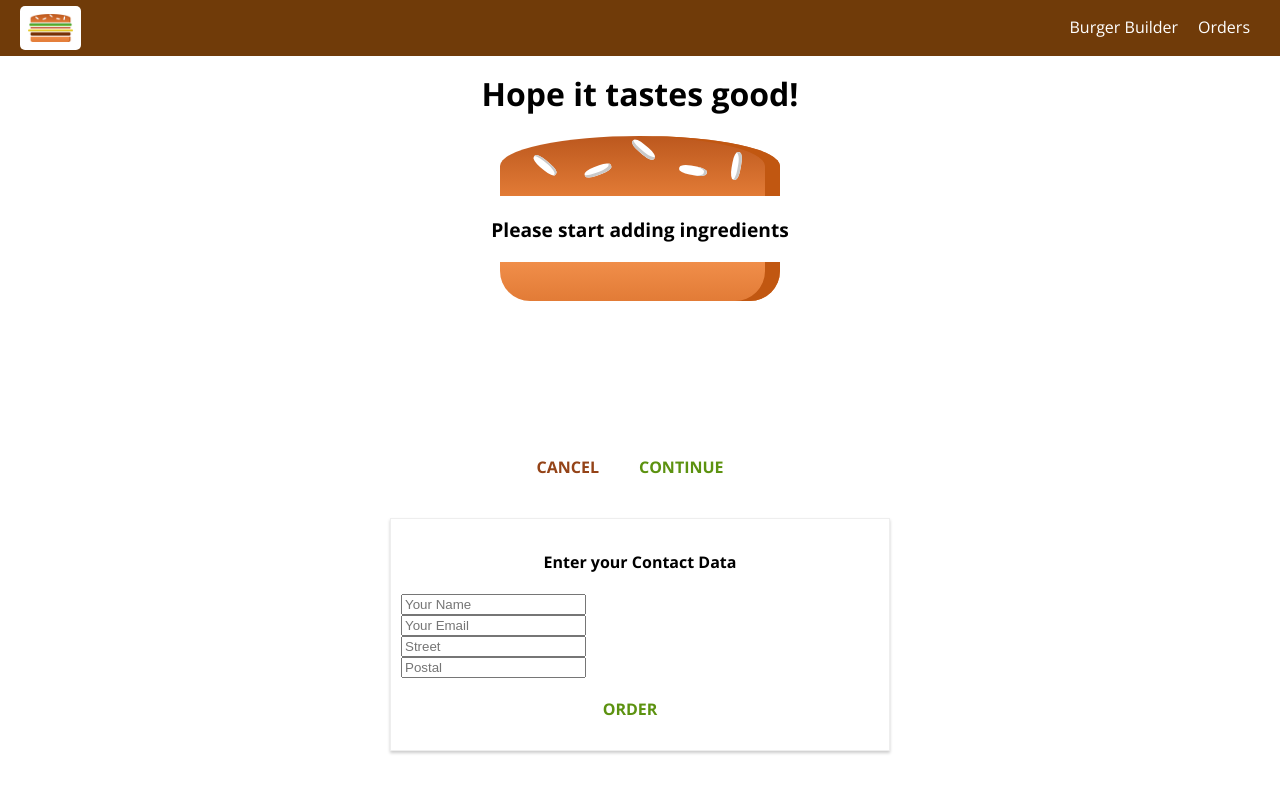
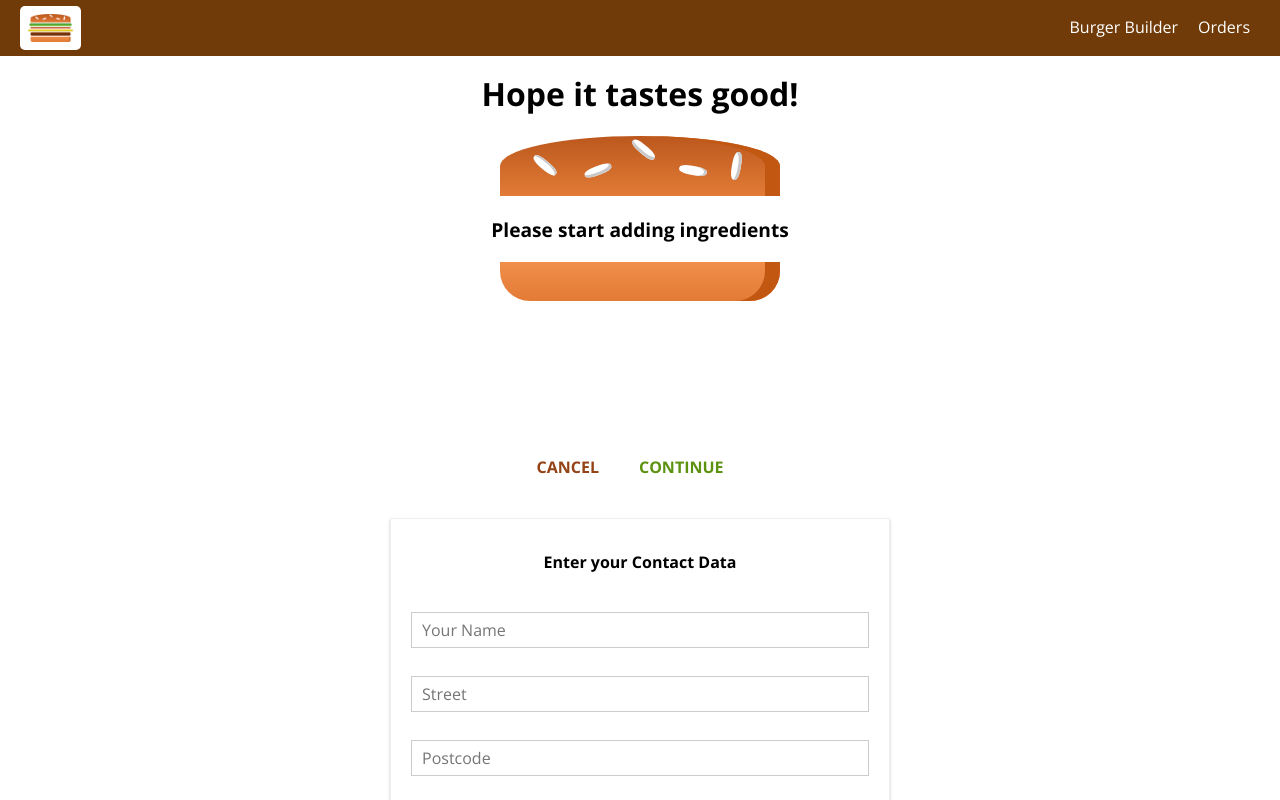
Before and after one commit to calvin1337/React, a React (Create React App) app in the folder burger-app/: page /checkout in a window 1280 px wide. Both pictures are taken after a click on the button "CONTINUE". Shown: the top 800 px of the page. Built offline with nearby package versions, Linux system fonts and the light colour scheme.

Commit message:
contact form

```diff
--- /dev/null
+++ b/burger-app/src/components/UI/Input/Input.js
@@ -0,0 +1,52 @@
+import React from "react";
+import classes from "./input.module.css";
+
+
+const input = (props) => {
+
+    let inputElement = null;
+
+
+    switch(props.elementType){
+        case("input"):
+        inputElement = <input className={classes.InputElement}
+        {...props.elementConfig}
+        value={props.value}/>;
+        break;
+        case ("textarea"):
+            inputElement = <textarea
+            className={classes.InputElement}
+            {...props.elementConfig}
+            value={props.value} />;
+        break;
+        case ("select"):
+            inputElement = (
+            <select
+            className={classes.InputElement}
+            value={props.value}>
+            {props.elementConfig.options.map(option => (
+                <option key={option.value} value={option.value}>{option.displayValue}</option>
+            ))}
+            </select>
+
+            );
+        break;
+        default:
+            inputElement = <input
+            className={classes.InputElement}
+            {...props.elementConfig}
+            value={props.value}/>;
+    }
+
+    return (
+
+        <div className={classes.Input}>
+        <label className={classes.Label}>{props.label}</label>
+            {inputElement}
+         </div>
+    );
+
+};
+
+
+export default input;
--- /dev/null
+++ b/burger-app/src/components/UI/Input/input.module.css
@@ -0,0 +1,29 @@
+.Input {
+    width: 100%;
+    padding: 10px;
+    box-sizing: border-box;
+}
+
+
+.Label {
+    font-weight: bold;
+    display:block;
+    margin-bottom: 8px;
+}
+
+.InputElement {
+    outline:none;
+    border: 1px solid #ccc;
+    background: white;
+    font:inherit;
+    padding:6px 10px;
+    display:block;
+    width:100%;
+    box-sizing: border-box;
+}
+
+
+.InputElement:focus{
+    outline:none;
+    background:#ccc;
+}
--- a/burger-app/src/containers/Checkout/ContactData/ContactData.js
+++ b/burger-app/src/containers/Checkout/ContactData/ContactData.js
@@ -3,15 +3,65 @@ import Button from "../../../components/UI/Button/Button";
 import classes from "./contactData.module.css"
 import axios from "axios";
 import Spinner from "../../../components/UI/Spinner/Spinner";
-
+import Input from "../../../components/UI/Input/Input";
 
 class ContactData extends Component {
     state = {
-        name:"",
-        email: "",
-        address: {
-            street: "" ,
-            postalCode: ""
+        orderForm: {
+                name: {
+                    elementType:"input",
+                    elementConfig: {
+                        type:"text",
+                        placeholder:"Your Name"
+                    },
+                    value: ""
+                },
+                street: {
+                    elementType: "input",
+                    elementConfig: {
+                        type: "text",
+                        placeholder: "Street"
+                    },
+                    value: ""
+                },
+
+                postCode: {
+                    elementType: "input",
+                    elementConfig: {
+                        type: "text",
+                        placeholder: "Postcode"
+                    },
+                    value: ""
+                },
+                country: {
+                    elementType: "input",
+                    elementConfig: {
+                        type: "text",
+                        placeholder: "Country"
+                    },
+                    value: ""
+                },
+                email: {
+                    elementType: "input",
+                    elementConfig: {
+                        type: "email",
+                        placeholder: "Your E-Mail"
+                    },
+                    value: ""
+                },
+                deliveryMethod: {
+                    elementType: "select",
+                    elementConfig: {
+                        options:[
+
+                            {value:"fastest", displayValue: "Fastest"},
+                            {value:"cheapest", displayValue: "Cheapest"},
+
+                        ]
+                    },
+                    value: ""
+                },
+
         },
         loading:false
     }
@@ -21,17 +71,7 @@ class ContactData extends Component {
         this.setState({loading:true});
         const order = {
             ingredients : this.props.ingredients ,
-            price: this.props.price ,
-            customer:{
-                name:"Calvin Donaldson",
-                address:{
-                    street: "Teststreet 1",
-                    postCode: "AB42",
-                    country: "Uk"
-                },
-                email: "test@test.com"
-            },
-            deliveryMethod:"fastest"
+            price: this.props.price
         }
         axios.post("https://react-my-burger-13a65.firebaseio.com/orders.json", order)
         .then( response => {
@@ -45,13 +85,24 @@ class ContactData extends Component {
     }
 
     render () {
+        const formElementsArray = [];
+        for(let key in this.state.orderForm){
+            formElementsArray.push({
+                id:key,
+                config: this.state.orderForm[key]
+            });
+        }
 
         let form = (
                     <form>
-                    <input className={classes.Input} type="text" name="name" placeholder="Your Name" />
-                    <input className={classes.Input} type="email" name="email" placeholder="Your Email" />
-                    <input className={classes.Input} type="text" name="street" placeholder="Street" />
-                    <input className={classes.Input} type="text" name="postal" placeholder="Postal" />
+                    {formElementsArray.map(formElement => (
+                        <Input
+                        key={formElement.id}
+                        elementType={formElement.config.elementType}
+                        elementConfig={formElement.config.elementConfig}
+                        value={formElement.config.value}
+                        />
+                    ))}
                     <Button btnType="Success" clicked={this.orderHandler}>ORDER</Button>
                 </form>
                 );
```
